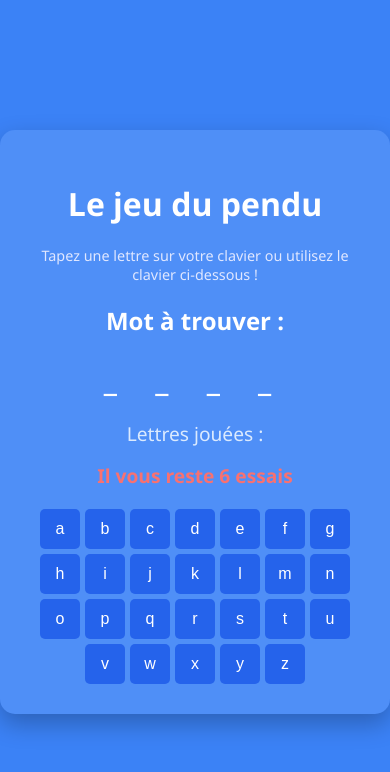
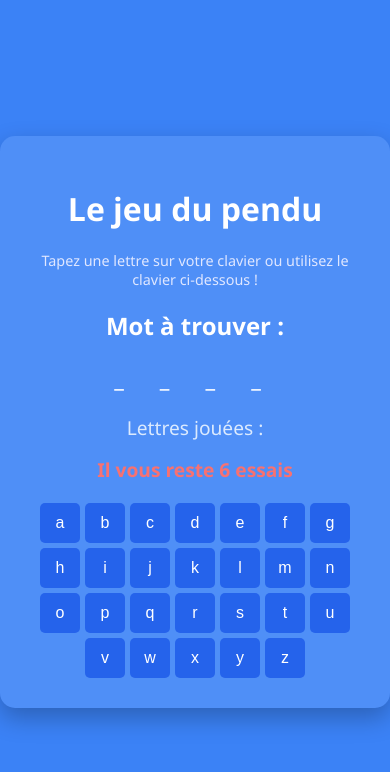
Before and after one commit to vino22660/jeux, a plain HTML site: page index.html in a window 390 px wide. Drawn offline with Linux system fonts and the light colour scheme.

Commit message:
Update style.css

```diff
--- a/style.css
+++ b/style.css
@@ -25,11 +25,21 @@ body {
 }
 
 .mot {
-  font-size: 2rem;
+  font-weight: bold;
   letter-spacing: 15px;
   margin: 20px 0;
-  font-weight: bold;
+  white-space: nowrap;      /* pas de passage à la ligne */
+  overflow: hidden;         /* cache le débordement éventuel */
+  text-align: center;
+  font-size: clamp(1rem, 6vw, 2rem);
+  /*
+    clamp(min, preferred, max) :
+    - min = 1rem → jamais plus petit que ça
+    - preferred = 6vw → s’adapte à la largeur de l’écran
+    - max = 2rem → jamais plus grand que ça
+  */
 }
+
 
 .lettres {
   font-size: 1.2rem;
```
